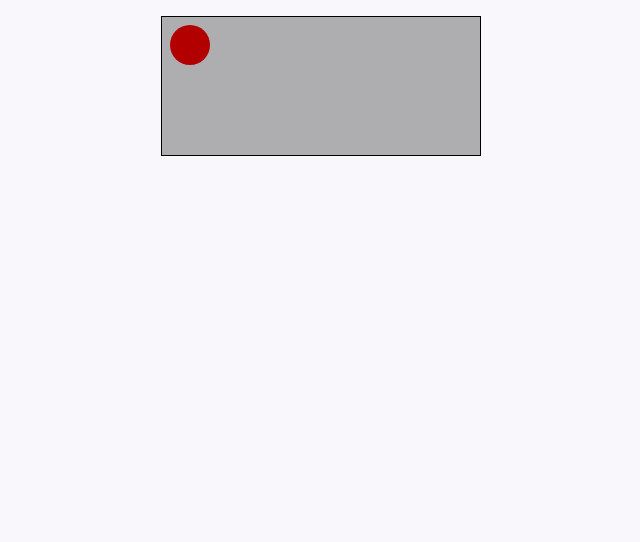
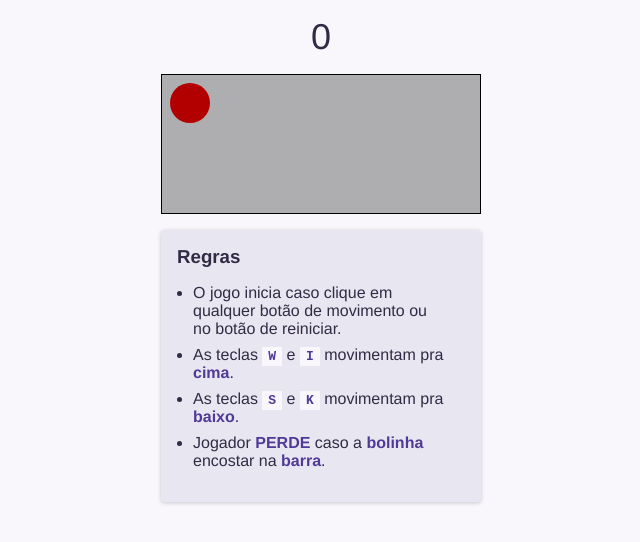
Before and after one commit to mhsalves/mhsalves2.github.io, a plain HTML site: page game.html in a window 1280 px wide. Shown: the whole page, without its empty margins (319-959 px from the left). Drawn offline with Linux system fonts and the light colour scheme.

Commit message:
update: adiciona UI de regras e placar

```diff
--- a/game.css
+++ b/game.css
@@ -2,6 +2,8 @@ body {
   margin: 0;
   padding: 0;
   background-color: #F9F7FC;
+  font-family: helvetica, catamaran, fantasy;
+  color: #312B45;
 }
 
 .game-container {
@@ -50,3 +52,46 @@ body {
 #block-container .block.down {
   bottom: 0;
 }
+
+#score-container {
+  margin: 16px auto;
+  width: 320px;
+  text-align: center;
+  font-size: 36px;
+}
+
+#rules-container {
+  background: #E8E6F0;
+  width: 320px;
+  padding: 16px;
+  border-radius: 4px;
+  margin: 16px auto;
+  box-sizing: border-box;
+  box-shadow: 0 .0625rem .25rem 0 rgba(0, 0, 0, .2);
+}
+
+#rules-container h3 {
+  margin: 0;
+}
+
+#rules-container ul {
+  list-style-position: outside;
+  padding: 0px 16px;
+}
+
+#rules-container ul li {
+  margin: 0;
+  margin-bottom: 8px;
+}
+
+#rules-container ul li span{
+  font-weight: bold;
+  color: #503A98;
+}
+
+#rules-container ul li code{
+  font-weight: bold;
+  color: #503A98;
+  background: #F9F7FC;
+  padding: 2px 6px;
+}
--- a/game.html
+++ b/game.html
@@ -7,10 +7,20 @@
     <link rel="stylesheet" type="text/css" href="./game.css" />
   </head>
   <body onload="loadGameProperties()">
+    <div id="score-container">0</div>
     <div class="game-container">
       <div id="player"></div>
       <div id="block-container"></div>
     </div>
+    <div id="rules-container">
+      <h3>Regras</h3>
+      <ul>
+        <li>O jogo inicia caso clique em qualquer botão de movimento ou no botão de reiniciar.</li>
+        <li>As teclas <code>W</code> e <code>I</code> movimentam pra <span>cima</span>.</li>
+        <li>As teclas <code>S</code> e <code>K</code> movimentam pra <span>baixo</span>.</li>
+        <li>Jogador <span>PERDE</span> caso a <span>bolinha</span> encostar na <span>barra</span>.</li>
+      </ul>
+    </div>
     <script src="./game.js" charset="utf-8"></script>
   </body>
 </html>
```
